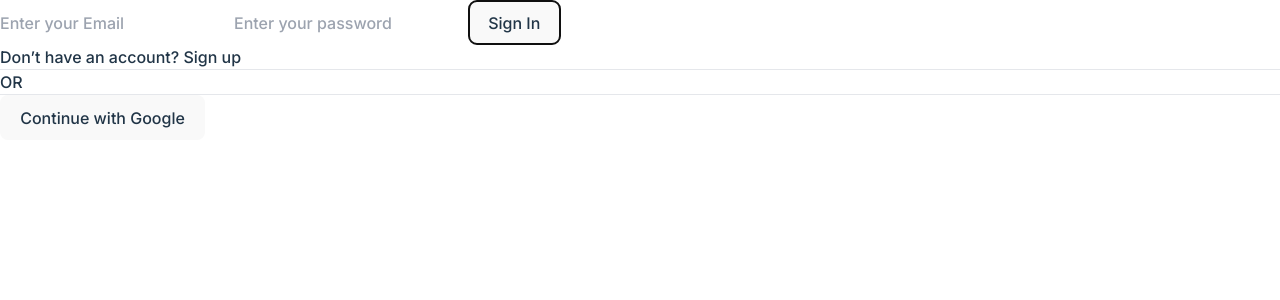
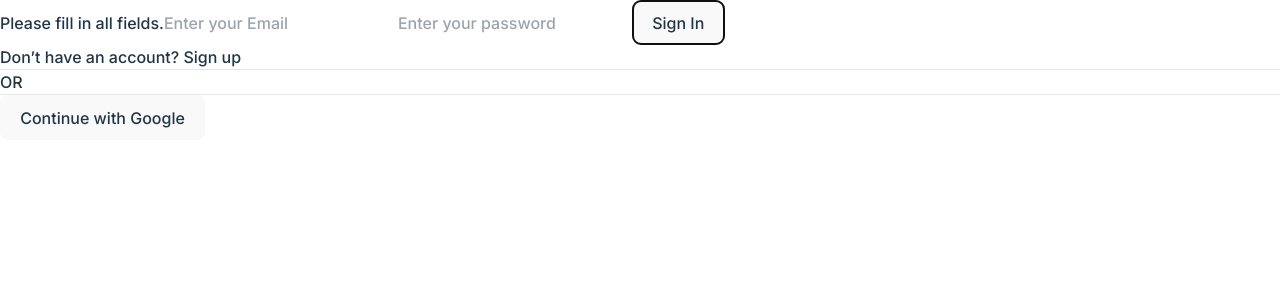
Before and after one commit to onumaeleanyagift/alx-capstone-project, a React (Vite) app in the folder job-finder/: page /SignIn in a window 1280 px wide. Both pictures are taken after a click on the button "Sign In". Shown: the top 300 px of the page. Built offline with nearby package versions, Linux system fonts and the light colour scheme.

Commit message:
removed alert and handled all warnings via setWarning

```diff
--- a/job-finder/src/components/SignIn.jsx
+++ b/job-finder/src/components/SignIn.jsx
@@ -3,35 +3,37 @@ import { useNavigate } from "react-router-dom";
 
 const SignIn = () => {
   const [email, setEmail] = useState("");
+  const [password, setPassword] = useState("");
   const [warning, setWarning] = useState("");
-  const [password, setPassword] = useState("");
+
   const navigate = useNavigate();
 
   const emailPattern = /^[a-zA-Z0-9._-]+@[a-zA-Z0-9.-]+\.[a-zA-Z]{2,6}$/;
 
   const handleSignIn = () => {
+    setWarning("");
+
     if (!email.trim() || !password.trim()) {
-      alert("Please fill in all fields.");
+      setWarning("Please fill in all fields.");
       return;
     }
 
     if (!emailPattern.test(email)) {
       setWarning("Please enter a valid email address.");
       return;
-    } else {
-      setWarning("");
     }
 
     const users = JSON.parse(localStorage.getItem("users")) || [];
     const user = users.find((user) => user.email === email);
 
     if (!user) {
-        alert("User does not exist. Please sign up.");
-        navigate("/SignUp")
+      setWarning("User does not exist. Please sign up.");
+      return;
     } else if (user.password !== password) {
-      alert("Incorrect password.");
+      setWarning("Incorrect password.");
+      return;
     } else {
-      alert("Login successful!");
+      setWarning("Login successful!");
       navigate("/Home");
     }
   };
@@ -39,7 +41,18 @@ const SignIn = () => {
   return (
     <div className="bg-white h-screen w-screen">
       <div className="lg:px-[30vw] md:px-[10vw] px-[5vw] py-40">
-        {warning && <span className="text-red-600">{warning}</span>}
+        {warning && (
+          <span
+            className={`block mb-4 ${
+              warning === "Login successful!"
+                ? "text-green-600"
+                : "text-red-600"
+            }`}
+          >
+            {warning}
+          </span>
+        )}
+
         <input
           type="email"
           placeholder="Enter your Email"
```
